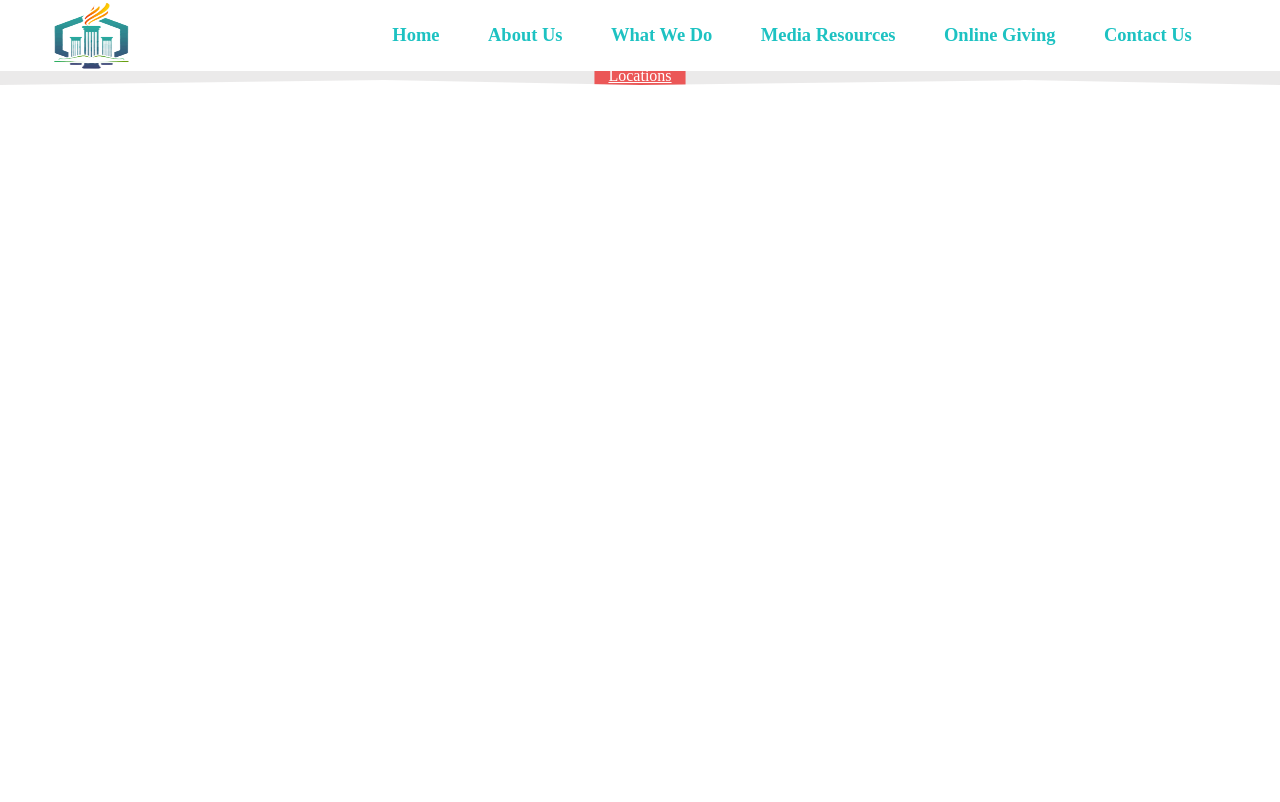
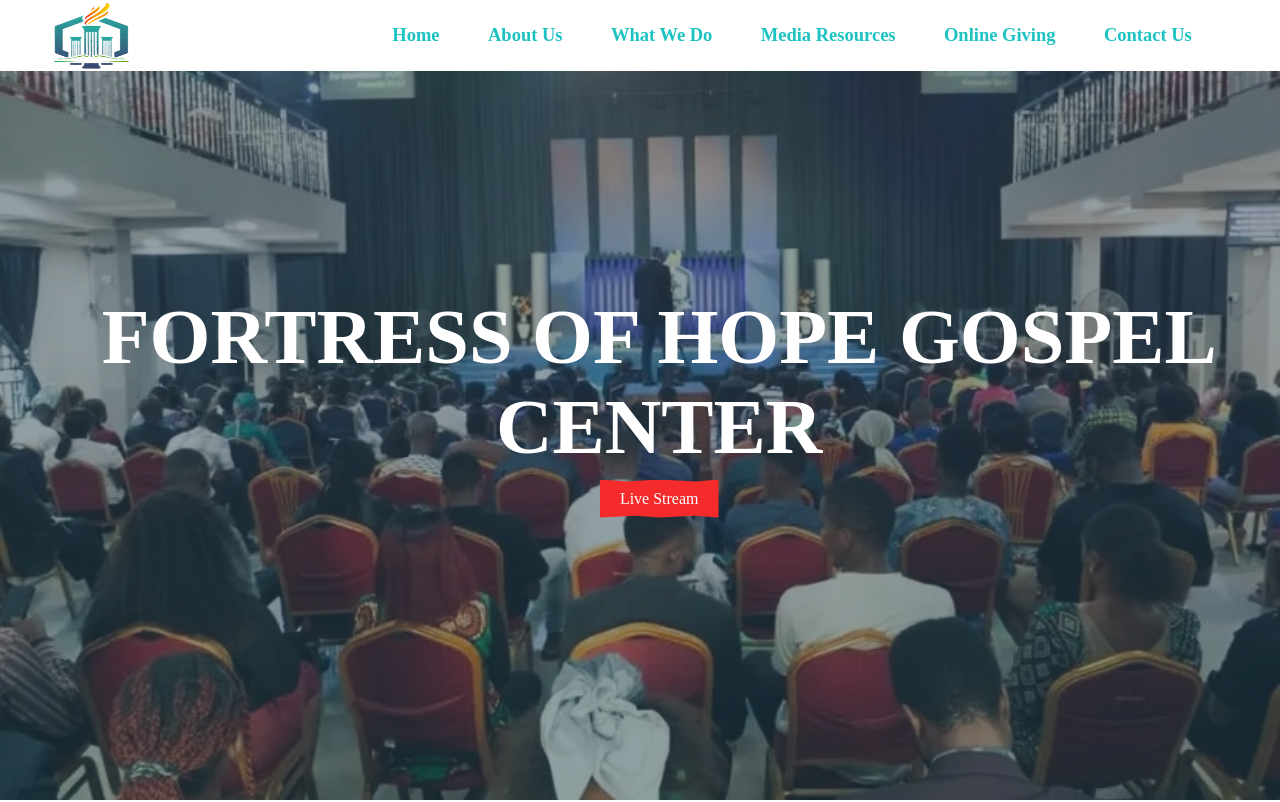
Before and after one commit to Iydeejames/Fortress-of-hope, a React (Create React App) app: page /find-branch in a window 1280 px wide. Shown: the top 802 px of the page. Built offline with nearby package versions, Linux system fonts and the light colour scheme.

Commit message:
Im stressed asf, but i'll fix the issue asap

```diff
--- a/src/App.js
+++ b/src/App.js
@@ -1,36 +1,29 @@
-// App.js
 import React from 'react';
 import './App.css';
-import { BrowserRouter as Router, Route, Switch } from 'react-router-dom';
-import Navbar from './components/Navbar';
+import Navbar from './components/Navbar'
 import HeroSection from './components/Hero';
 import BannerSection from './components/Banner';
 import VideoSection from './components/Video';
 import AboutSection from './components/AboutUs';
-import PhotoSection from './components/Photo';
-import FindBranch from './components/FindBranch';
-import SalvationSection from './components/Salvation';
-import EventSection from './components/Events';
-import BranchDetails from './components/BranchDetails'; // Import BranchDetails component
+import PhotoSection from './components/Photo'
+import FindBranch from './components/FindBranch'
+import SalvationSection from './components/Salvation'
+import EventSection from './components/Events'
 
 function App() {
   return (
-    <Router>
-      <div className="App">
-        <Navbar />
-        <Switch>
-          <Route path="/" exact component={HeroSection} />
-          <Route path="/about" component={AboutSection} />
-          <Route path="/video" component={VideoSection} />
-          <Route path="/salvation" component={SalvationSection} />
-          <Route path="/photo" component={PhotoSection} />
-          <Route path="/find-branch" component={FindBranch} />
-          <Route path="/banner" component={BannerSection} />
-          <Route path="/events" component={EventSection} />
-          <Route path="/branch-details" component={BranchDetails} /> {/* Add this route */}
-        </Switch>
-      </div>
-    </Router>
+    <div className="App">
+      < Navbar/>
+      < HeroSection/>
+      < AboutSection/>
+      < VideoSection/>
+      < SalvationSection />
+      < PhotoSection/>
+      < FindBranch/>
+      < BannerSection/>
+      < EventSection/>
+    </div>
+
   );
 }
 
--- a/src/components/BranchDetails.js
+++ /dev/null
@@ -1,52 +0,0 @@
-// BranchDetails.js
-import React from 'react';
-import FI10 from "../assets/imgs/FI10.jpg";
-import FI14 from "../assets/imgs/FI14.jpg";
-import FI15 from "../assets/imgs/FI15.jpg";
-
-const BranchDetails = ({ handleCloseDetails }) => {
-  return (
-    <div className="branch-details-overlay">
-      <div className="branch-details-content">
-        <button className="close-button" onClick={handleCloseDetails}>
-          X
-        </button>
-        <h2 className='heading'>Worship with us at:</h2>
-        <div className="branch-details">
-          <div className="branch-item">
-            <img src={FI10} alt="" />
-            <h3>FORTRESS HEADQUATERS</h3>
-            <p>
-              Fortress Of Hope Gospel Church, Nwaniba road, opposite NDLEA, Uyo.<br></br>
-              <b>Our time of services are:</b> <br></br>
-              Sunday: 7am and 9am<br></br>
-              Wednesday: 5pm <br></br>
-            </p>
-          </div>
-          <div className="branch-item">
-            <img src={FI14} alt="" />
-            <h3>LIGHT HOUSE</h3>
-            <p>
-              Fortress Of Hope Gospel Church, Uyo.<br></br>
-              <b>Our time of services are:</b> <br></br>
-              Sunday: 7am and 9am<br></br>
-              Wednesday: 5pm <br></br>
-            </p>
-          </div>
-          <div className="branch-item">
-            <img src={FI15} alt="" />
-            <h3>POWER HOUSE</h3>
-            <p>
-              Fortress Of Hope Gospel Church, Uyo.<br></br>
-              <b>Our time of services are:</b> <br></br>
-              Sunday: 7am and 9am<br></br>
-              Wednesday: 5pm <br></br>
-            </p>
-          </div>
-        </div>
-      </div>
-    </div>
-  );
-};
-
-export default BranchDetails;
--- a/src/components/FindBranch.js
+++ /dev/null
@@ -1,16 +0,0 @@
-// FindBranch.js
-import React from 'react';
-import { Link } from 'react-router-dom';
-
-const FindBranch = () => {
-  return (
-    <div className="find-branch-container">
-      <h2 className="find-branch-text">Find a Branch nearest to you</h2>
-      <Link to="/branch-details" className="find-branch-button">
-        Locations
-      </Link>
-    </div>
-  );
-};
-
-export default FindBranch;
```
